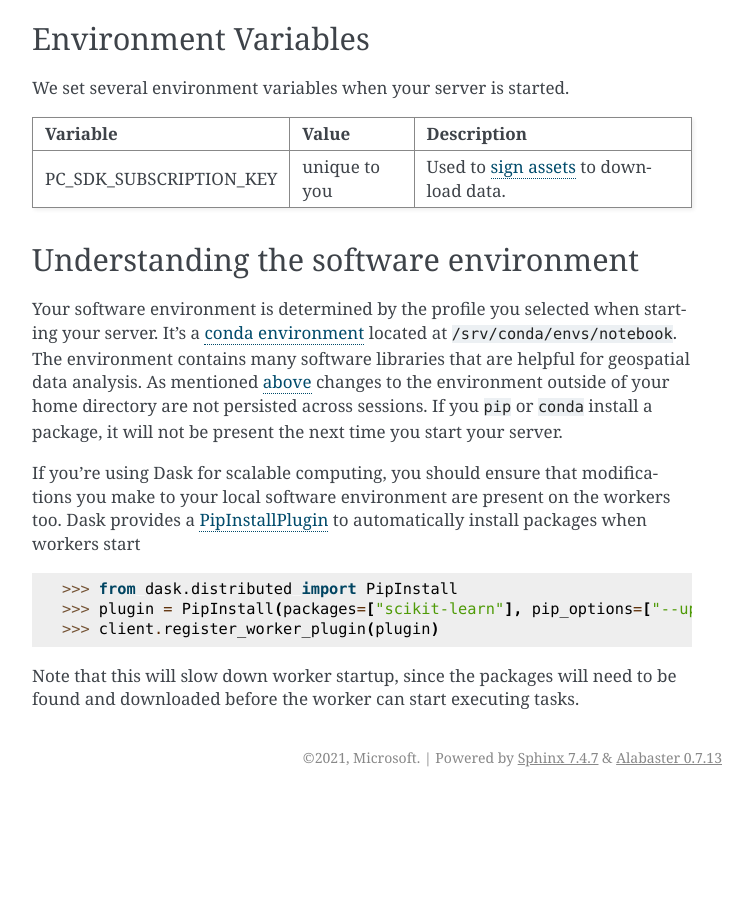
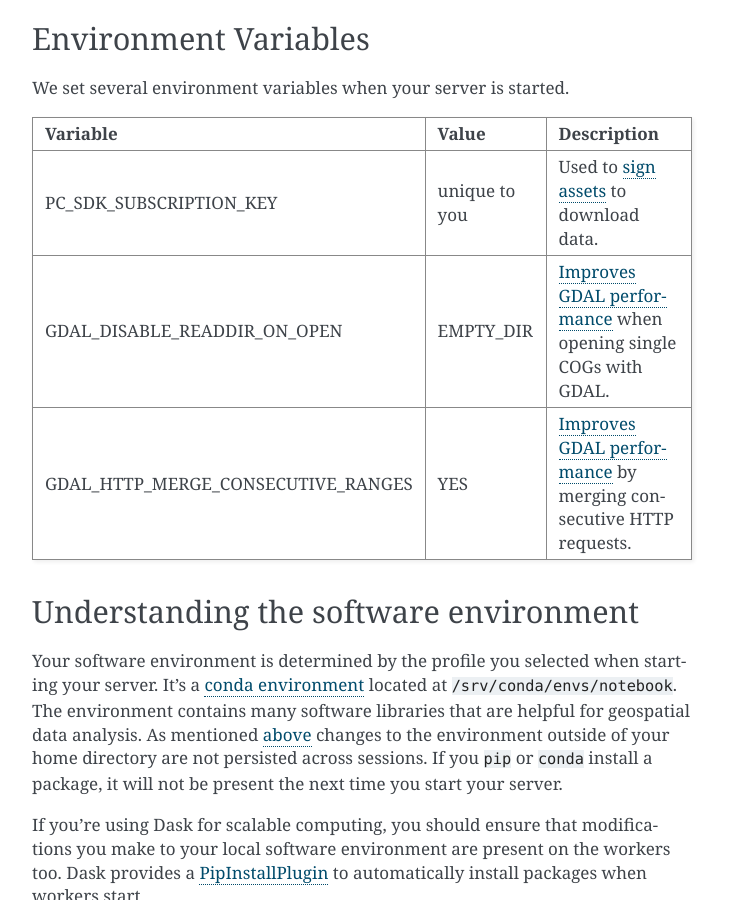
Before and after one commit to microsoft/PlanetaryComputerDataCatalog, a Sphinx documentation site: the page built from docs/overview/environment.md, in a window 1280 px wide and 900 px high, scrolled down 3872 px. Shown: the whole window, without its empty margins (388-1141 px from the left). Built offline with Sphinx 7.4.7, drawn with Linux system fonts in a browser that asks for light colours; pages that are not in the unit, such as notebooks, are missing from menus; before the commit the page ends 4669 px from its top, so only the background shows below that.

Commit message:
Update environment docs

```diff
--- a/docs/overview/environment.md
+++ b/docs/overview/environment.md
@@ -46,9 +46,11 @@ Notably, you shouldn't store large amounts of data in your home directory. Inste
 
 We set several environment variables when your server is started.
 
-Variable                | Value         | Description
------------------------ | ------------- | -----------
-PC_SDK_SUBSCRIPTION_KEY | unique to you | Used to [sign assets](../concepts/sas) to download data.
+Variable                           | Value         | Description
+---------------------------------- | ------------- | -----------
+PC_SDK_SUBSCRIPTION_KEY            | unique to you | Used to [sign assets](../concepts/sas) to download data.
+GDAL_DISABLE_READDIR_ON_OPEN       | EMPTY_DIR     | [Improves GDAL performance](https://trac.osgeo.org/gdal/wiki/ConfigOptions#GDAL_DISABLE_READDIR_ON_OPEN) when opening single COGs with GDAL.
+GDAL_HTTP_MERGE_CONSECUTIVE_RANGES | YES           | [Improves GDAL performance](https://trac.osgeo.org/gdal/wiki/ConfigOptions#GDAL_HTTP_MERGE_CONSECUTIVE_RANGES) by merging consecutive HTTP requests.
 
 ## Understanding the software environment
 
```
